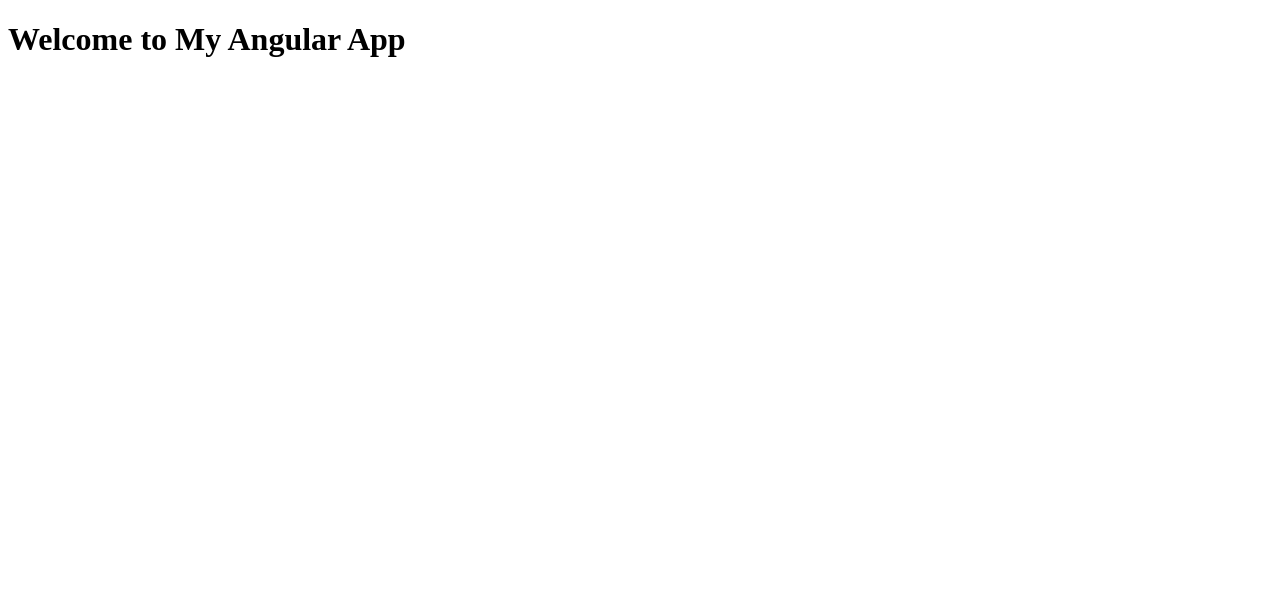
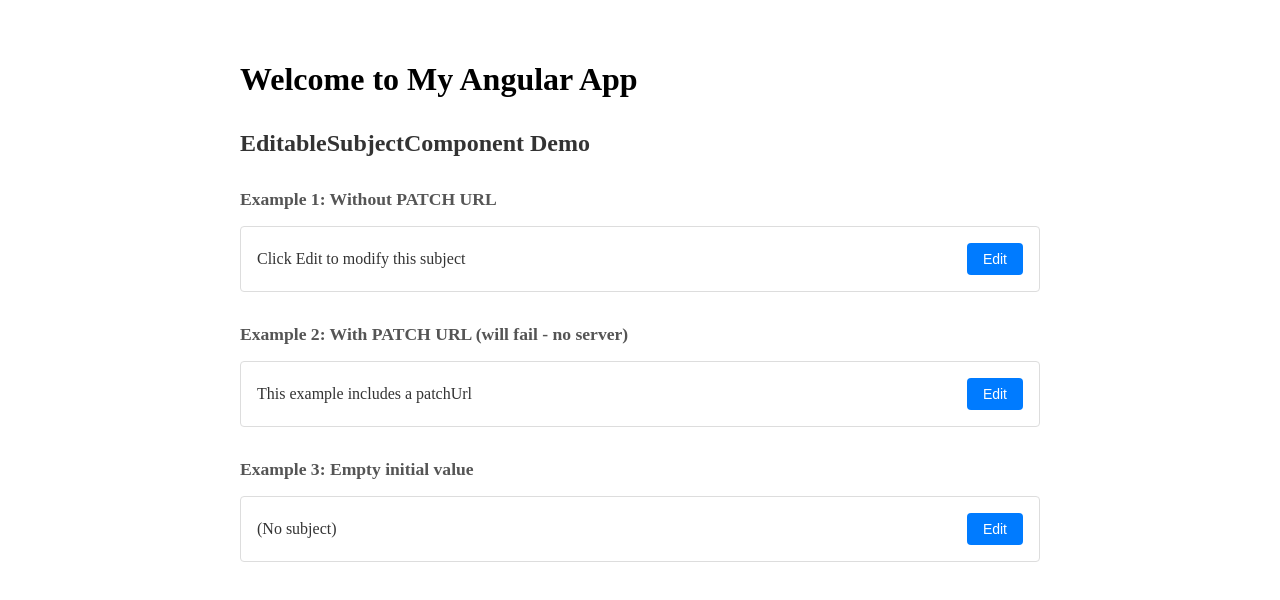
Before and after one commit to tdijkmans/angular-playground, an Angular app in the folder angular-sandbox/: page / in a window 1280 px wide. Shown: the top 600 px of the page. Built offline with nearby package versions, Linux system fonts and the light colour scheme.

Commit message:
Add EditableSubjectComponent with signal-based inputs
Co-authored-by: tdijkmans <37114977+tdijkmans@users.noreply.github.com>

```diff
--- a/angular-sandbox/src/app/app.html
+++ b/angular-sandbox/src/app/app.html
@@ -1,6 +1,32 @@
 <main class="main">
   <div class="container">
     <h1>Welcome to My Angular App</h1>
+
+    <div class="demo-section">
+      <h2>EditableSubjectComponent Demo</h2>
+
+      <h3>Example 1: Without PATCH URL</h3>
+      <app-editable-subject
+        [subject]="'Click Edit to modify this subject'"
+        (subjectSaved)="onSubjectSaved($event)"
+        (subjectReset)="onSubjectReset()"
+      />
+
+      <h3>Example 2: With PATCH URL (will fail - no server)</h3>
+      <app-editable-subject
+        [subject]="'This example includes a patchUrl'"
+        [patchUrl]="'https://jsonplaceholder.typicode.com/posts/1'"
+        [patchKey]="'title'"
+        (subjectSaved)="onSubjectSaved($event)"
+        (subjectReset)="onSubjectReset()"
+      />
+
+      <h3>Example 3: Empty initial value</h3>
+      <app-editable-subject
+        (subjectSaved)="onSubjectSaved($event)"
+        (subjectReset)="onSubjectReset()"
+      />
+    </div>
   </div>
 
 </main>
--- a/angular-sandbox/src/app/app.scss
+++ b/angular-sandbox/src/app/app.scss
@@ -0,0 +1,30 @@
+.main {
+  min-height: 100vh;
+  padding: 2rem;
+}
+
+.container {
+  max-width: 800px;
+  margin: 0 auto;
+}
+
+.demo-section {
+  margin-top: 2rem;
+
+  h2 {
+    margin-bottom: 1.5rem;
+    color: #333;
+  }
+
+  h3 {
+    margin-top: 2rem;
+    margin-bottom: 1rem;
+    font-size: 1.1rem;
+    color: #555;
+  }
+
+  app-editable-subject {
+    display: block;
+    margin-bottom: 2rem;
+  }
+}
--- a/angular-sandbox/src/app/app.ts
+++ b/angular-sandbox/src/app/app.ts
@@ -1,14 +1,21 @@
 import { Component } from '@angular/core';
 import { RouterOutlet } from '@angular/router';
+import { EditableSubjectComponent } from './editable-subject/editable-subject.component';
 
 @Component({
   selector: 'app-root',
-  imports: [RouterOutlet],
+  imports: [RouterOutlet, EditableSubjectComponent],
   templateUrl: './app.html',
   styleUrl: './app.scss'
 })
 export class App {
   protected title = 'angular-sandbox';
 
+  onSubjectSaved(value: string) {
+    console.log('Subject saved:', value);
+  }
 
+  onSubjectReset() {
+    console.log('Subject reset');
+  }
 }
--- /dev/null
+++ b/angular-sandbox/src/app/editable-subject/editable-subject.component.html
@@ -0,0 +1,53 @@
+<div class="editable-subject">
+  @if (!editingActive()) {
+    <div class="view-mode">
+      <span class="subject-text">{{ currentValue() || '(No subject)' }}</span>
+      <button
+        class="edit-button"
+        (click)="startEditing()"
+        type="button">
+        Edit
+      </button>
+    </div>
+  } @else {
+    <div class="edit-mode">
+      <div class="input-group">
+        <textarea
+          class="subject-input"
+          [value]="currentValue()"
+          (input)="updateCurrentValue($any($event.target).value)"
+          [disabled]="saving()"
+          maxlength="300"
+          rows="3"
+          placeholder="Enter subject..."
+        ></textarea>
+        <div class="char-counter" [class.warning]="remainingChars() < 50">
+          {{ remainingChars() }} characters remaining
+        </div>
+      </div>
+
+      <div class="button-group">
+        <button
+          class="save-button"
+          (click)="saveChanges()"
+          [disabled]="!changed() || saving()"
+          type="button">
+          {{ saving() ? 'Saving...' : 'Save' }}
+        </button>
+        <button
+          class="cancel-button"
+          (click)="cancelEditing()"
+          [disabled]="saving()"
+          type="button">
+          Cancel
+        </button>
+      </div>
+
+      @if (statusMessage()) {
+        <div class="status-message" [class.error]="statusMessage().includes('Error')">
+          {{ statusMessage() }}
+        </div>
+      }
+    </div>
+  }
+</div>
--- /dev/null
+++ b/angular-sandbox/src/app/editable-subject/editable-subject.component.scss
@@ -0,0 +1,141 @@
+.editable-subject {
+  padding: 1rem;
+  border: 1px solid #ddd;
+  border-radius: 4px;
+  background-color: #fff;
+}
+
+.view-mode {
+  display: flex;
+  align-items: center;
+  justify-content: space-between;
+  gap: 1rem;
+
+  .subject-text {
+    flex: 1;
+    font-size: 1rem;
+    color: #333;
+  }
+
+  .edit-button {
+    padding: 0.5rem 1rem;
+    background-color: #007bff;
+    color: white;
+    border: none;
+    border-radius: 4px;
+    cursor: pointer;
+    font-size: 0.875rem;
+
+    &:hover {
+      background-color: #0056b3;
+    }
+
+    &:active {
+      background-color: #004085;
+    }
+  }
+}
+
+.edit-mode {
+  display: flex;
+  flex-direction: column;
+  gap: 1rem;
+
+  .input-group {
+    display: flex;
+    flex-direction: column;
+    gap: 0.5rem;
+  }
+
+  .subject-input {
+    width: 100%;
+    padding: 0.5rem;
+    border: 1px solid #ccc;
+    border-radius: 4px;
+    font-family: inherit;
+    font-size: 1rem;
+    resize: vertical;
+
+    &:focus {
+      outline: none;
+      border-color: #007bff;
+      box-shadow: 0 0 0 3px rgba(0, 123, 255, 0.1);
+    }
+
+    &:disabled {
+      background-color: #f5f5f5;
+      cursor: not-allowed;
+    }
+  }
+
+  .char-counter {
+    font-size: 0.875rem;
+    color: #666;
+    text-align: right;
+
+    &.warning {
+      color: #ff9800;
+      font-weight: bold;
+    }
+  }
+
+  .button-group {
+    display: flex;
+    gap: 0.5rem;
+  }
+
+  button {
+    padding: 0.5rem 1rem;
+    border: none;
+    border-radius: 4px;
+    cursor: pointer;
+    font-size: 0.875rem;
+    transition: background-color 0.2s;
+
+    &:disabled {
+      opacity: 0.5;
+      cursor: not-allowed;
+    }
+  }
+
+  .save-button {
+    background-color: #28a745;
+    color: white;
+
+    &:hover:not(:disabled) {
+      background-color: #218838;
+    }
+
+    &:active:not(:disabled) {
+      background-color: #1e7e34;
+    }
+  }
+
+  .cancel-button {
+    background-color: #6c757d;
+    color: white;
+
+    &:hover:not(:disabled) {
+      background-color: #5a6268;
+    }
+
+    &:active:not(:disabled) {
+      background-color: #545b62;
+    }
+  }
+
+  .status-message {
+    padding: 0.5rem;
+    border-radius: 4px;
+    font-size: 0.875rem;
+    background-color: #d4edda;
+    color: #155724;
+    border: 1px solid #c3e6cb;
+
+    &.error {
+      background-color: #f8d7da;
+      color: #721c24;
+      border-color: #f5c6cb;
+    }
+  }
+}
--- /dev/null
+++ b/angular-sandbox/src/app/editable-subject/editable-subject.component.ts
@@ -0,0 +1,106 @@
+import { Component, EventEmitter, Output, computed, input, signal } from '@angular/core';
+import { FormsModule } from '@angular/forms';
+import { CommonModule } from '@angular/common';
+
+@Component({
+  selector: 'app-editable-subject',
+  standalone: true,
+  imports: [CommonModule, FormsModule],
+  templateUrl: './editable-subject.component.html',
+  styleUrl: './editable-subject.component.scss'
+})
+export class EditableSubjectComponent {
+  // Input signals
+  subject = input('');
+  patchUrl = input<string | undefined>(undefined);
+  patchKey = input('subject');
+
+  // Output EventEmitters
+  @Output() subjectSaved = new EventEmitter<string>();
+  @Output() subjectReset = new EventEmitter<void>();
+
+  // Internal signals
+  initialValue = signal('');
+  currentValue = signal('');
+  editingActive = signal(false);
+  saving = signal(false);
+  statusMessage = signal('');
+
+  // Computed signals
+  changed = computed(() => this.currentValue() !== this.initialValue());
+  remainingChars = computed(() => 300 - this.currentValue().length);
+
+  constructor() {
+    // Initialize signals when subject input changes
+    // Using effect would be more appropriate here, but keeping it simple
+    // The initialization will happen through the template or lifecycle
+  }
+
+  ngOnInit() {
+    // Initialize the signals with the input value
+    const subjectValue = this.subject();
+    this.initialValue.set(subjectValue);
+    this.currentValue.set(subjectValue);
+  }
+
+  startEditing() {
+    this.editingActive.set(true);
+    this.statusMessage.set('');
+  }
+
+  cancelEditing() {
+    this.currentValue.set(this.initialValue());
+    this.editingActive.set(false);
+    this.statusMessage.set('');
+    this.subjectReset.emit();
+  }
+
+  async saveChanges() {
+    if (!this.changed()) {
+      return;
+    }
+
+    this.saving.set(true);
+    this.statusMessage.set('Saving...');
+
+    try {
+      const url = this.patchUrl();
+      if (url) {
+        // Perform PATCH request
+        const response = await fetch(url, {
+          method: 'PATCH',
+          headers: {
+            'Content-Type': 'application/json',
+          },
+          body: JSON.stringify({
+            [this.patchKey()]: this.currentValue()
+          })
+        });
+
+        if (!response.ok) {
+          throw new Error('Failed to save');
+        }
+      }
+
+      // Update the initial value to the saved value
+      this.initialValue.set(this.currentValue());
+      this.editingActive.set(false);
+      this.statusMessage.set('Saved successfully!');
+      this.subjectSaved.emit(this.currentValue());
+
+      // Clear status message after 3 seconds
+      setTimeout(() => {
+        this.statusMessage.set('');
+      }, 3000);
+    } catch (error) {
+      this.statusMessage.set('Error saving changes');
+      console.error('Error saving subject:', error);
+    } finally {
+      this.saving.set(false);
+    }
+  }
+
+  updateCurrentValue(value: string) {
+    this.currentValue.set(value);
+  }
+}
```
Also changed, not shown: 1 other file (tests, documents, lock files or other folders).
